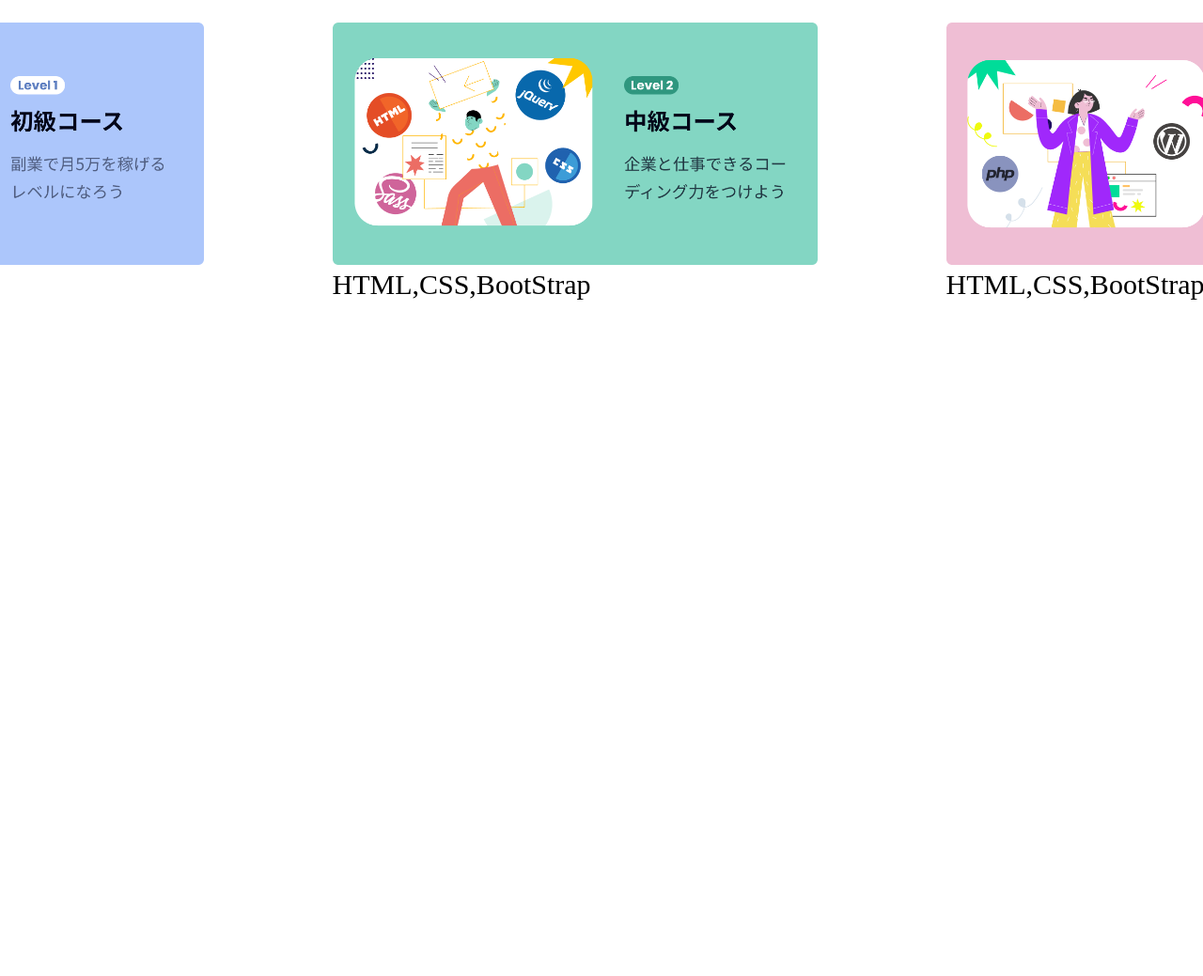
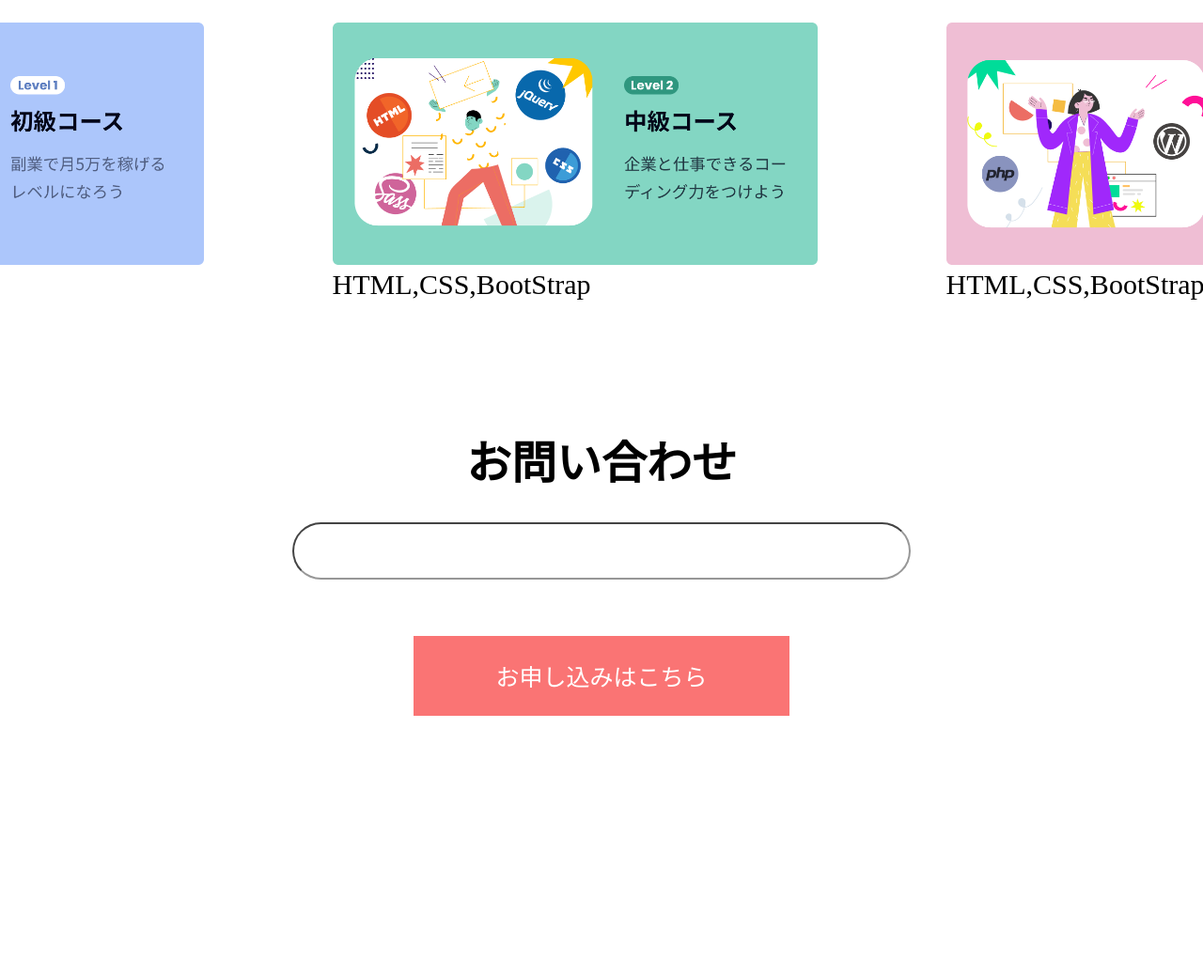
Before and after one commit to yutoiwasawa/yuto-practice1, a plain HTML site: page デイトラ コーディング用/index.html in a window 1280 px wide. Shown: the part 2510-3549 px from the top of the page at 94% size. Before the commit the page ends 2854 px from the top, so only its background shows below. Drawn offline with Linux system fonts and the light colour scheme.

Commit message:
no message

```diff
--- a/デイトラ コーディング用/css/style.css
+++ b/デイトラ コーディング用/css/style.css
@@ -10,9 +10,9 @@ header{
     margin-right: auto;
   }
 
- .nav{
-   padding-right: 91px;
- }
+.nav{
+  padding-right: 91px;
+}
 
   .menu-item {
     list-style: none;
@@ -27,7 +27,7 @@ header{
 
   header li{
     font-size: 25px;
-    font-color:black;
+    color:black;
     padding-right: 91px;
   }
 
@@ -60,7 +60,7 @@ header{
 
   /* メインコンテンツ2 */
 
-  .container-two h1 {
+  .cose-container h1 {
     text-align: center;
     padding-top: 86px;
     font-size: 45px;
@@ -83,6 +83,46 @@ header{
     font-size: 30px;
   }
 
- figcaption{
+figcaption{
 font-size:30px;
- }
+}
+
+/* 問い合わせ */
+.form-container {
+  height: 700px;
+}
+
+.main-title-two{
+text-align: center;
+padding-top: 86px;
+font-size: 24px;
+}
+
+.input-area {
+  display: flex;
+  justify-content: center;
+}
+.input-area input {
+  width: 650px;
+  height: 55px;
+  border-color: rgb(151, 151, 151);
+  border-radius: 32px;
+}
+
+.send-button-area{
+  display: flex;
+  justify-content: center;
+  padding-top: 60px;
+}
+.send-button-area button {
+  width: 400px;
+  height: 85px;
+  background-color: rgb(250, 116, 116);
+  border-style: none;
+
+}
+.send-button-area button p{
+  color: white;
+  font-size: 25px;
+  margin: auto;
+}
--- a/デイトラ コーディング用/index.html
+++ b/デイトラ コーディング用/index.html
@@ -41,7 +41,7 @@
       </div>
 
 <!--メインコンテンツ2-->
-    <div class="container-two">
+    <div class="cose-container">
       <div class="main-taitle-two">
         <h1>コース一覧</h1>
       </div>
@@ -57,5 +57,22 @@
         </div>
       </div>
     </div>
- </body>
+
+<!--問い合わせ-->
+<div class = "form-container">
+  <div class = "form-container-wrapper">
+    <div class="main-title-two">
+      <h1>お問い合わせ</h1>
+    </div>
+    <div class ="input-area">
+      <input type="text">
+    </div>
+    <div class ="send-button-area">
+      <button><p>お申し込みはこちら</p></button>
+    </div>
+  </div>
+</div>
+
+
+</body>
 </html>
```
